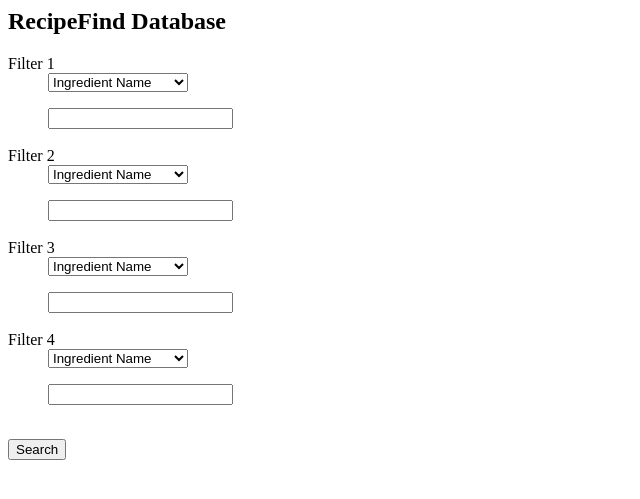
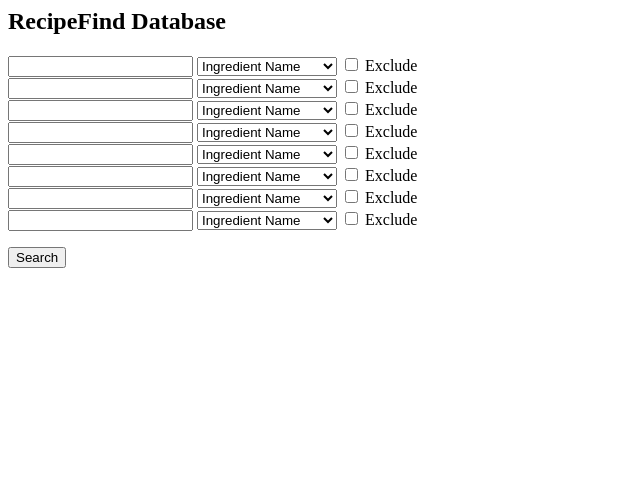
Before and after one commit to mmlakin/recipefind, a Flask app: page / in a window 1280 px wide. Shown: the top 499 px of the page, without its empty margins (0-640 px from the left). Run offline with Flask 2, Linux system fonts and the light colour scheme; some libraries are stand-ins or nearby versions.

Commit message:
Add exclude option and more filters
Add exclude option to each filter
Add four more filters (8 filters total)
Update config.py to disable SQLALCHEMY_TRACK_MODIFICATIONS
Update setup.py with project info
Remove unused comments from old commits

```diff
--- a/config.py
+++ b/config.py
@@ -1,2 +1,3 @@
 SECRET_KEY = "dev"
 SQLALCHEMY_DATABASE_URI = "sqlite:///deathco.db"
+SQLALCHEMY_TRACK_MODIFICATIONS = False
--- a/forms.py
+++ b/forms.py
@@ -1,6 +1,6 @@
 # forms.py
 
-from wtforms import Form, StringField, SelectField
+from wtforms import Form, StringField, SelectField, BooleanField
 
 
 class RecipeSearchForm(Form):
@@ -10,14 +10,34 @@
         ("recipe_name", "Recipe Name"),
         ("recipe_category", "Recipe Category"),
     ]
-    select1 = SelectField("Filter 1", choices=options)
     search1 = StringField("")
+    select1 = SelectField("", choices=options)
+    exclude1 = BooleanField("Exclude")
 
-    select2 = SelectField("Filter 2", choices=options)
     search2 = StringField("")
+    select2 = SelectField("", choices=options)
+    exclude2 = BooleanField("Exclude")
 
-    select3 = SelectField("Filter 3", choices=options)
     search3 = StringField("")
+    select3 = SelectField("", choices=options)
+    exclude3 = BooleanField("Exclude")
 
-    select4 = SelectField("Filter 4", choices=options)
     search4 = StringField("")
+    select4 = SelectField("", choices=options)
+    exclude4 = BooleanField("Exclude")
+
+    search5 = StringField("")
+    select5 = SelectField("", choices=options)
+    exclude5 = BooleanField("Exclude")
+
+    search6 = StringField("")
+    select6 = SelectField("", choices=options)
+    exclude6 = BooleanField("Exclude")
+
+    search7 = StringField("")
+    select7 = SelectField("", choices=options)
+    exclude7 = BooleanField("Exclude")
+
+    search8 = StringField("")
+    select8 = SelectField("", choices=options)
+    exclude8 = BooleanField("Exclude")
--- a/models.py
+++ b/models.py
@@ -1,4 +1,5 @@
 # models.py
+
 from app import db
 
 ingredient_recipe = db.Table(
@@ -12,9 +13,6 @@
     id = db.Column(db.Integer, primary_key=True)
     name = db.Column(db.String, unique=True, nullable=False)
     category = db.Column(db.String)
-    # recipes = db.relationship(
-    #     "Recipe", secondary="ingredient_recipe", backref="ingredients"
-    # )
 
     def __repr__(self):
         return f"Ingredient(name='{self.name}', category='{self.category}')"
--- a/recipefind.py
+++ b/recipefind.py
@@ -1,8 +1,8 @@
 # recipefind.py
 
-from app import app, db_session_scope
+from app import app
 from forms import RecipeSearchForm
-from flask import render_template, request, redirect, flash
+from flask import render_template, request, flash
 from models import Recipe, Ingredient
 
 
@@ -12,12 +12,16 @@
     if request.method == "POST":
         search_type = ""
         search_term = ""
-        results = []
+        results = None
         for item in searchform.data:
             if item.startswith("select"):
                 search_type = searchform.data[item]
             elif item.startswith("search"):
                 search_term = searchform.data[item]
+            elif item.startswith("exclude"):
+                if search_term == "":
+                    continue
+                exclude = searchform.data[item]
                 if search_type == "recipe_category":
                     query = Recipe.query.filter(
                         Recipe.category.ilike(f"%{search_term}%")
@@ -32,39 +36,22 @@
                     query = Recipe.query.join(Ingredient.recipes).filter(
                         Ingredient.name.ilike(f"%{search_term}%")
                     )
-                if results == []:
+                if results is None:
                     results = query.all()
                 else:
-                    results = list(set(results) & set(query.all()))
+                    newresults = query.all()
+                    if exclude is True:
+                        results = list(set(results).difference(set(newresults)))
+                    else:
+                        results = list(set(results) & set(newresults))
         results = sorted(results, key=lambda x: x.name)
 
-        if results != []:
+        if results is not None:
             flash(f"{len(results)} recipes found!")
             return render_template("index.html", form=searchform, recipes=results)
-
-        # results = []
-        # if search1 != "":
-        #     query = Recipe.query.filter(Recipe.category.ilike(f"%{search1}%"))
-        #     num_found = query.count()
-        #     results = query.all()
-        #     flash(f"{num_found} recipes found!")
-        #     return render_template("index.html", form=searchform, recipes=results)
 
     return render_template("index.html", title="RecipeFind", form=searchform)
 
 
 if __name__ == "__main__":
     app.run()
-
-
-# def find_recipe_by_spirit(spirit_name):
-#     r = (
-#         Recipe.query.join(Ingredient.recipes)
-#         .filter(Ingredient.category.ilike(f"%{spirit_name}%"))
-#         .all()
-#     )
-#     if r is None:
-#         print(f"No recipe found for spirit {spirit_name}")
-#     else:
-#         print(f"Found {len(r)} recipes!")
-#         return r
--- a/templates/index.html
+++ b/templates/index.html
@@ -8,22 +8,19 @@
 {% from "_formhelpers.html" import render_field %}
 <form method=post>
   <dl>
-    {{ render_field(form.select1) }}
-    <p>
-    {{ render_field(form.search1) }}
-    <br>
-    {{ render_field(form.select2) }}
-    <p>
-    {{ render_field(form.search2) }}
-    <br>
-    {{ render_field(form.select3) }}
-    <p>
-    {{ render_field(form.search3) }}
-    <br>
-    {{ render_field(form.select4) }}
-    <p>
-    {{ render_field(form.search4) }}
-    <br>
+    {% for field in form %}
+      <tr>
+        {% if field.type != "BooleanField" %}
+          <td>{{ field.label }}</td>
+          <td>{{ field }}</td>
+        {% else %}
+          <td></td>
+          <td>{{ field }} {{ field.label }}</td>
+          <br>
+        {% endif %}
+      </tr>
+    {% endfor %}
+
   </dl>
   <p><input type=submit value=Search>
 </form>
@@ -51,18 +48,5 @@
     {{ recipe.directions }}
   <p style="margin-left: 40px">
     {{ recipe.notes }}
-
-
-        <!-- return ( -->
-        <!--     f"{self.name} ({self.category}, page {self.page_num})" -->
-        <!--     + "\n\n" -->
-        <!--     + "\n".join( -->
-        <!--         " ".join(word.capitalize() for word in ingredient.name.split()) -->
-        <!--         for ingredient in self.ingredients -->
-        <!--     ) -->
-        <!--     + "\n\n" -->
-        <!--     + f"{self.directions}\n" -->
-        <!--     + f"\n{self.notes}" -->
-        <!-- ) -->
   {% endfor %}
 {% endif %}
```
Also changed, not shown: setup.py (+13 -1 lines), README.md.
